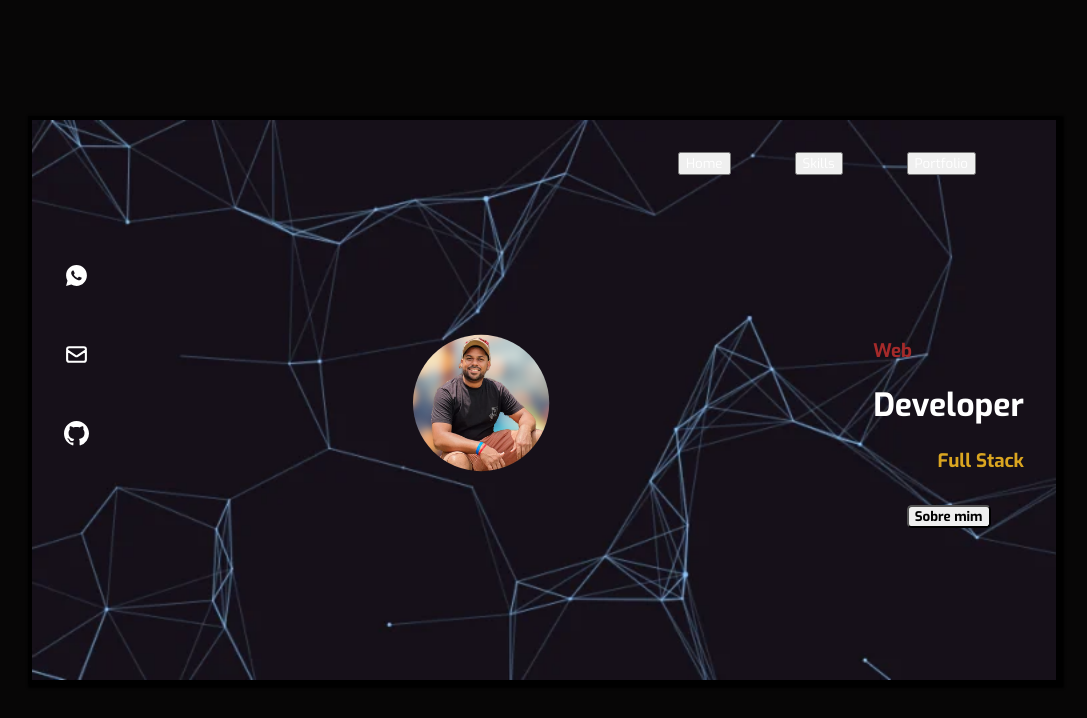
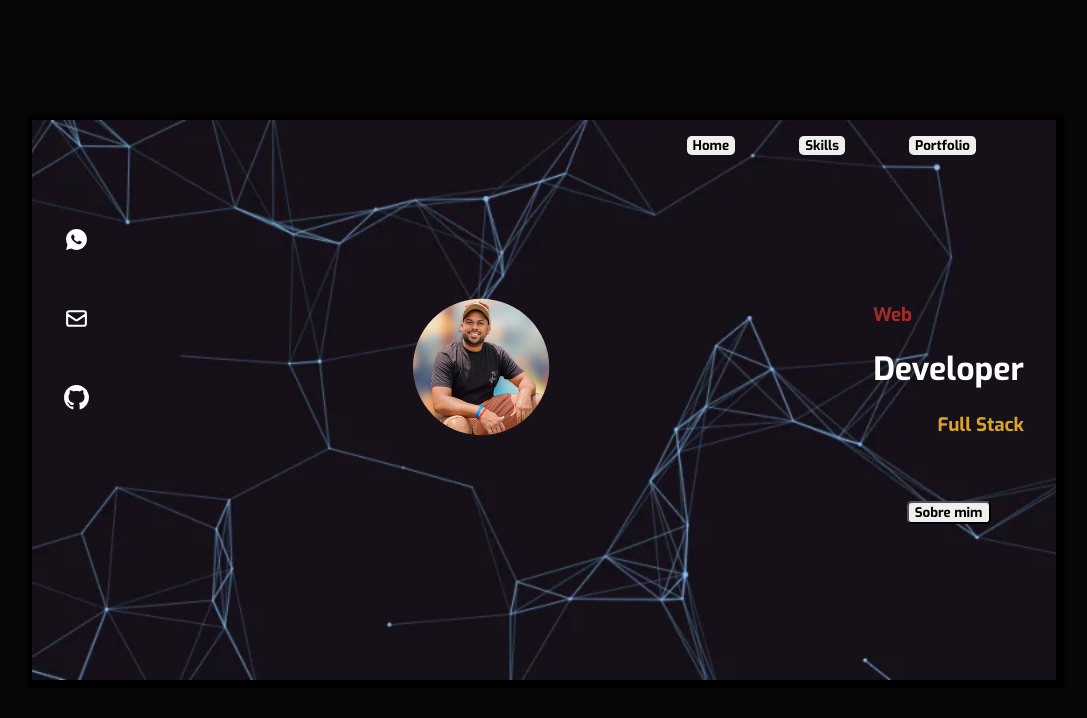
Before and after one commit to MateusSantiagoDev/meu-portfolio, a React (Create React App) app: page / in a window 1280 px wide. Shown: the top 718 px of the page, without its empty margins (96-1183 px from the left). Built offline with nearby package versions, Linux system fonts and the light colour scheme; the HTML template or start-up script is replaced by a standard one.

Commit message:
fix: update Home

```diff
--- a/src/views/Home/Home.css
+++ b/src/views/Home/Home.css
@@ -20,14 +20,16 @@
 .list {
     display: flex;
     justify-content: end;
-    list-style: none;
     padding: 1rem;
 }
 
 .list button {
     margin-right: 4rem;
-    color: #fff;
+    color: black;
     font-family: 'Exo';
+    font-weight: 700;
+    border: none;
+    border-radius: .3rem;
 }
 
 .list button:hover {
@@ -96,7 +98,7 @@
 .div_button {
     display: flex;
     justify-content: center;
-    margin-top: 2rem;
+    margin-top: 4rem;
 }
 
 .button {
--- a/src/views/Home/Home.jsx
+++ b/src/views/Home/Home.jsx
@@ -11,7 +11,7 @@ export function Home() {
     <div className="home">
       <div className="body">
         <header className="header">
-          <ul className="list">
+          <div className="list">
             <button onClick={() => {
 
             }}>Home</button>
@@ -21,7 +21,7 @@ export function Home() {
             <button onClick={() => {
 
             }}>Portfolio</button>
-          </ul>
+          </div>
         </header>
         <div className="div_img-data">
             <div className="div_ctt">
```
